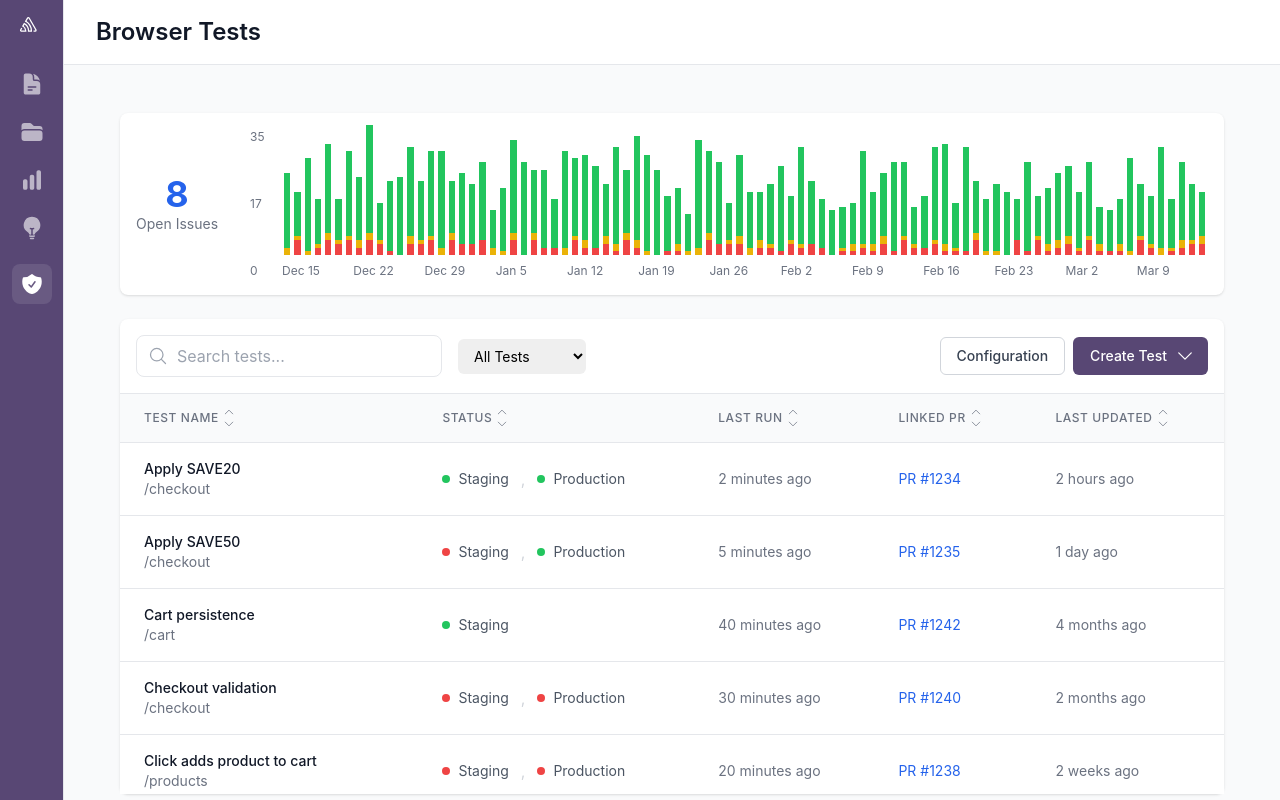
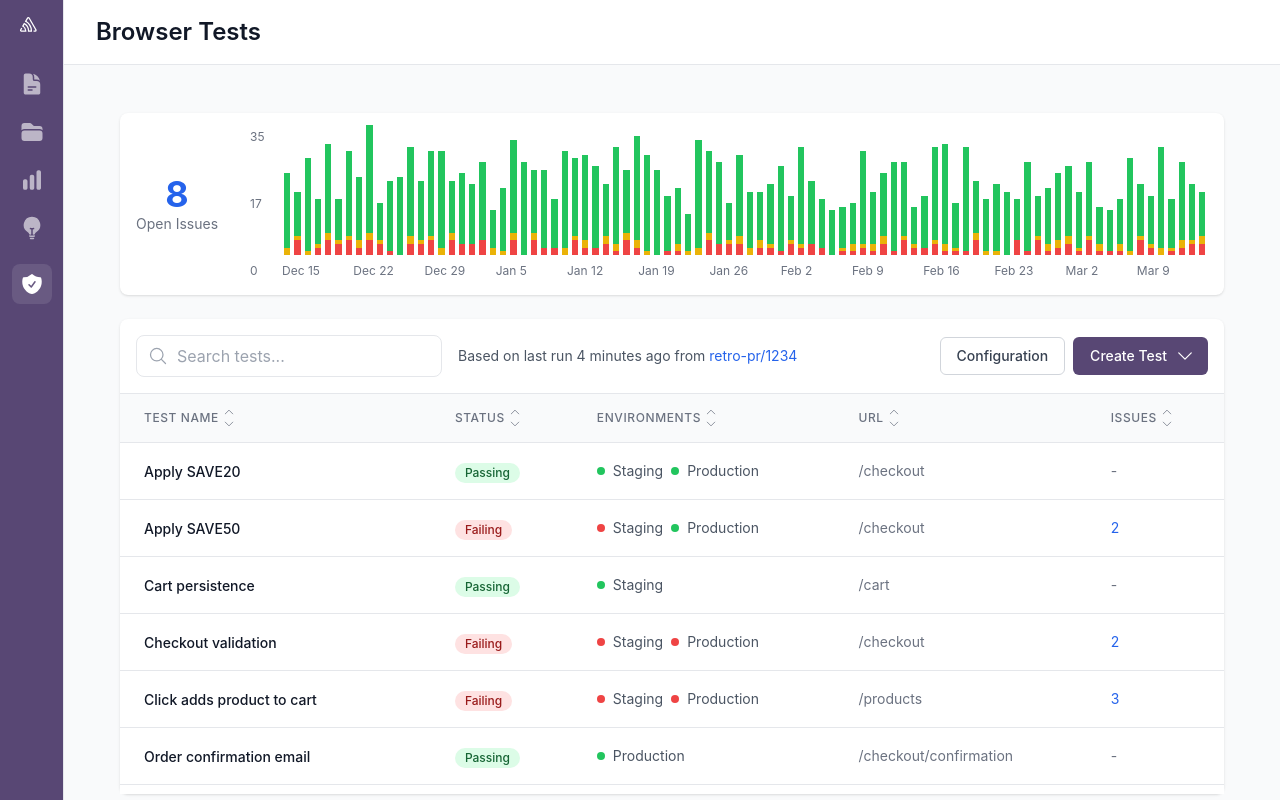
Before and after one commit to codecovdesign/synthetic_testing_prototype, a React (Vite) app: page /browser-tests in a window 1280 px wide. Built offline with nearby package versions, Linux system fonts and the light colour scheme.

Commit message:
Update browser tests UI: Add issues column, update status display, and add related issues in detail view

```diff
--- a/src/components/SyntheticTests/BrowserTestDetail.tsx
+++ b/src/components/SyntheticTests/BrowserTestDetail.tsx
@@ -1,5 +1,5 @@
 import React, { useState, useEffect, useRef } from 'react';
-import { useParams, useLocation, useNavigate } from 'react-router-dom';
+import { useParams, useLocation, useNavigate, Link } from 'react-router-dom';
 import { PlayIcon, PauseIcon } from '@heroicons/react/24/solid';
 import { ExclamationCircleIcon } from '@heroicons/react/24/solid';
 import MouseCursor from '../MouseCursor';
@@ -1097,11 +1097,20 @@ describe('${currentTestName}', () => {
                           </span>
                         </div>
                       ) : (
-                        <span className="text-sm text-gray-400">Not testing</span>
+                        <span className="text-sm text-gray-400">Not configured</span>
                       )}
                     </div>
                   );
                 })}
+                {(test.name === 'Apply SAVE50' || test.name === 'Click adds product to cart' || test.name === 'Checkout validation') && (
+                  <div className="mt-3 pt-3 border-t border-gray-200">
+                    <Link to={`/issues/${test.id}`} className="text-sm text-blue-600 hover:text-blue-800">
+                      {test.name === 'Click adds product to cart' ? '3 related issues' :
+                       test.name === 'Apply SAVE50' ? '2 related issues' :
+                       test.name === 'Checkout validation' ? '2 related issues' : ''}
+                    </Link>
+                  </div>
+                )}
               </div>
             </div>
 
--- a/src/components/SyntheticTests/BrowserTestsPage.tsx
+++ b/src/components/SyntheticTests/BrowserTestsPage.tsx
@@ -16,9 +16,7 @@ interface Test {
     status: 'success' | 'error';
   }[];
   url: string;
-  lastRun: string;
   nextRun: string;
-  linkedPR: string;
   lastUpdated: string;
 }
 
@@ -39,9 +37,7 @@ export const mockTests: Test[] = [
       { name: 'Production', status: 'success' }
     ],
     url: '/checkout',
-    lastRun: '2 minutes ago',
     nextRun: 'in 58 minutes',
-    linkedPR: 'PR #1234',
     lastUpdated: '2 hours ago'
   },
   {
@@ -53,9 +49,7 @@ export const mockTests: Test[] = [
       { name: 'Production', status: 'success' }
     ],
     url: '/checkout',
-    lastRun: '5 minutes ago',
     nextRun: 'in 55 minutes',
-    linkedPR: 'PR #1235',
     lastUpdated: '1 day ago'
   },
   {
@@ -66,9 +60,7 @@ export const mockTests: Test[] = [
       { name: 'Staging', status: 'success' }
     ],
     url: '/checkout',
-    lastRun: '10 minutes ago',
     nextRun: 'in 50 minutes',
-    linkedPR: 'PR #1236',
     lastUpdated: '3 days ago'
   },
   {
@@ -79,23 +71,19 @@ export const mockTests: Test[] = [
       { name: 'Production', status: 'success' }
     ],
     url: '/products',
-    lastRun: '15 minutes ago',
     nextRun: 'in 45 minutes',
-    linkedPR: 'PR #1237',
     lastUpdated: '1 week ago'
   },
   {
     id: '5',
     name: 'Click adds product to cart',
-    status: 'success',
+    status: 'error',
     environments: [
       { name: 'Staging', status: 'error' },
       { name: 'Production', status: 'error' }
     ],
     url: '/products',
-    lastRun: '20 minutes ago',
     nextRun: 'in 40 minutes',
-    linkedPR: 'PR #1238',
     lastUpdated: '2 weeks ago'
   },
   {
@@ -107,9 +95,7 @@ export const mockTests: Test[] = [
       { name: 'Production', status: 'success' }
     ],
     url: '/login',
-    lastRun: '25 minutes ago',
     nextRun: 'in 35 minutes',
-    linkedPR: 'PR #1239',
     lastUpdated: '1 month ago'
   },
   {
@@ -121,9 +107,7 @@ export const mockTests: Test[] = [
       { name: 'Production', status: 'error' }
     ],
     url: '/checkout',
-    lastRun: '30 minutes ago',
     nextRun: 'in 30 minutes',
-    linkedPR: 'PR #1240',
     lastUpdated: '2 months ago'
   },
   {
@@ -135,9 +119,7 @@ export const mockTests: Test[] = [
       { name: 'Production', status: 'success' }
     ],
     url: '/products',
-    lastRun: '35 minutes ago',
     nextRun: 'in 25 minutes',
-    linkedPR: 'PR #1241',
     lastUpdated: '3 months ago'
   },
   {
@@ -148,9 +130,7 @@ export const mockTests: Test[] = [
       { name: 'Staging', status: 'success' }
     ],
     url: '/cart',
-    lastRun: '40 minutes ago',
     nextRun: 'in 20 minutes',
-    linkedPR: 'PR #1242',
     lastUpdated: '4 months ago'
   },
   {
@@ -161,9 +141,7 @@ export const mockTests: Test[] = [
       { name: 'Production', status: 'success' }
     ],
     url: '/checkout/confirmation',
-    lastRun: '45 minutes ago',
     nextRun: 'in 15 minutes',
-    linkedPR: 'PR #1243',
     lastUpdated: '5 months ago'
   }
 ];
@@ -223,11 +201,6 @@ const BrowserTestsPage: React.FC = () => {
           return sortConfig.direction === 'asc'
             ? (a.status === 'success' ? 1 : -1)
             : (a.status === 'success' ? -1 : 1);
-        }
-        if (sortConfig.key === 'lastRun') {
-          return sortConfig.direction === 'asc'
-            ? a.lastRun.localeCompare(b.lastRun)
-            : b.lastRun.localeCompare(a.lastRun);
         }
         if (sortConfig.key === 'nextRun') {
           return sortConfig.direction === 'asc'
@@ -291,17 +264,12 @@ const BrowserTestsPage: React.FC = () => {
                       onChange={(e) => setSearchTerm(e.target.value)}
                     />
                   </div>
-                  <select
-                    value={statusFilter}
-                    onChange={(e) => setStatusFilter(e.target.value as 'all' | 'success' | 'error')}
-                    className="block w-full pl-3 pr-10 py-2 text-base border-gray-300 focus:outline-none focus:ring-[#584774] focus:border-[#584774] sm:text-sm rounded-md"
-                  >
-                    {statusOptions.map(option => (
-                      <option key={option.value} value={option.value}>
-                        {option.label}
-                      </option>
-                    ))}
-                  </select>
+                  <div className="text-sm text-gray-600">
+                    Based on last run 4 minutes ago from{' '}
+                    <Link to="/retro-pr/1234" className="text-blue-600 hover:text-blue-800">
+                      retro-pr/1234
+                    </Link>
+                  </div>
                 </div>
                 <div className="flex space-x-2">
                   <button
@@ -352,7 +320,7 @@ const BrowserTestsPage: React.FC = () => {
                   <table className="min-w-full divide-y divide-gray-200">
                     <thead className="bg-gray-50 sticky top-0">
                       <tr>
-                        {['Test Name', 'Status', 'Last Run', 'Linked PR', 'Last Updated'].map((header) => (
+                        {['Test Name', 'Status', 'Environments', 'URL', 'Issues'].map((header) => (
                           <th
                             key={header}
                             onClick={() => handleSort(header.toLowerCase().replace(' ', '') as keyof Test)}
@@ -371,41 +339,37 @@ const BrowserTestsPage: React.FC = () => {
                     </thead>
                     <tbody className="bg-white divide-y divide-gray-200">
                       {filteredAndSortedTests.map((test) => (
-                        <tr
-                          key={test.id}
-                          className="hover:bg-gray-50 cursor-pointer"
-                          onClick={() => handleTestClick(test.id, test.name)}
-                        >
+                        <tr key={test.id} className="hover:bg-gray-50 cursor-pointer" onClick={() => handleTestClick(test.id, test.name)}>
                           <td className="px-6 py-4 whitespace-nowrap">
-                            <div className="text-sm font-medium text-gray-900">{test.name}</div>
-                            <div className="text-sm text-gray-500">{test.url}</div>
+                            <span className="text-sm font-medium text-gray-900">{test.name}</span>
                           </td>
                           <td className="px-6 py-4 whitespace-nowrap">
-                            <div className="flex items-center gap-3">
-                              {test.environments.map((env, index) => (
-                                <React.Fragment key={env.name}>
-                                  <EnvironmentStatusBadge environment={env} />
-                                  {index < test.environments.length - 1 && <span className="text-gray-300">,</span>}
-                                </React.Fragment>
+                            <span className={`inline-flex items-center px-2.5 py-0.5 rounded-full text-xs font-medium ${
+                              test.status === 'success' ? 'bg-green-100 text-green-800' : 'bg-red-100 text-red-800'
+                            }`}>
+                              {test.status === 'success' ? 'Passing' : 'Failing'}
+                            </span>
+                          </td>
+                          <td className="px-6 py-4 whitespace-nowrap">
+                            <div className="flex items-center gap-2">
+                              {test.environments.map((env) => (
+                                <EnvironmentStatusBadge key={env.name} environment={env} />
                               ))}
                             </div>
                           </td>
                           <td className="px-6 py-4 whitespace-nowrap text-sm text-gray-500">
-                            {test.lastRun}
+                            {test.url}
                           </td>
                           <td className="px-6 py-4 whitespace-nowrap text-sm text-gray-500">
-                            <Link
-                              to={test.linkedPR === 'PR #1234' ? '/' : '/browser-tests'}
-                              className="text-blue-600 hover:text-blue-800"
-                              onClick={(e) => {
-                                e.stopPropagation();
-                              }}
-                            >
-                              {test.linkedPR}
-                            </Link>
-                          </td>
-                          <td className="px-6 py-4 whitespace-nowrap text-sm text-gray-500">
-                            {test.lastUpdated}
+                            {test.status === 'error' ? (
+                              <Link to={`/issues/${test.id}`} className="text-blue-600 hover:text-blue-800">
+                                {test.name === 'Apply SAVE50' ? '2' :
+                                 test.name === 'Click adds product to cart' ? '3' :
+                                 test.name === 'Checkout validation' ? '2' : '2'}
+                              </Link>
+                            ) : (
+                              <span className="text-gray-500">-</span>
+                            )}
                           </td>
                         </tr>
                       ))}
```
